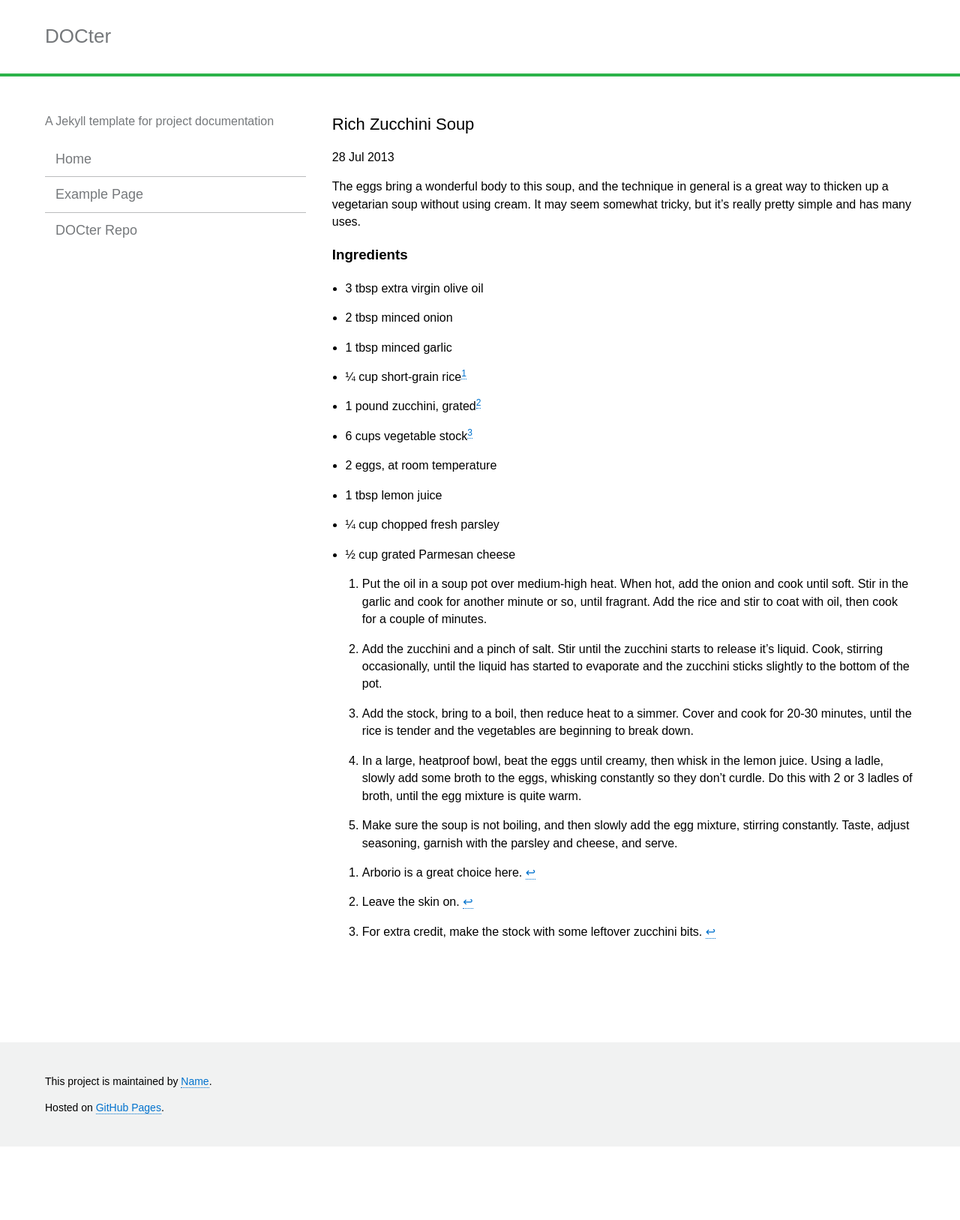
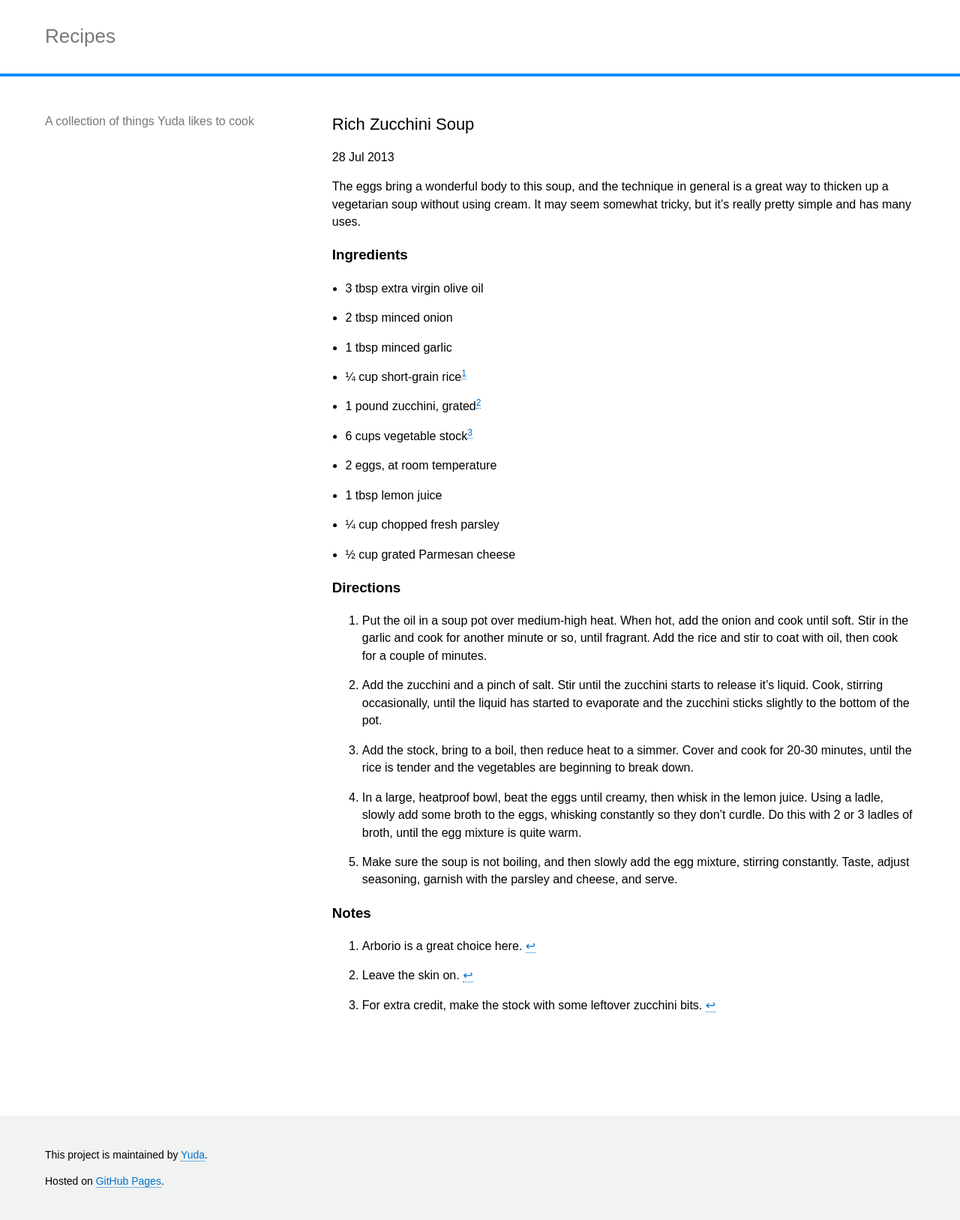
Before and after one commit to jpyuda/recipes, a Jekyll site: the page built from _posts/2013-07-28-rich-zucchini-soup.md, in a window 1280 px wide. Shown: the whole page at 75% size. Built offline with Jekyll 4.4.1, drawn with Linux system fonts in a browser that asks for light colours; Markdown is read by kramdown in place of the engine named in the settings; before the commit the page ends 1529 px from its top, so only the background shows below that.

Commit message:
site tweaks and new recipes

```diff
--- a/_config.yml
+++ b/_config.yml
@@ -1,24 +1,24 @@
 # Base configuration
 permalink: /:title
 exclude: [".rvmrc", ".rbenv-version", "README.md", "Rakefile", "changelog.md"]
-markdown: redcarpet
+markdown: kramdown
 pygments: true
 
 # Title
-name: DOCter
-subtitle: A Jekyll template for project documentation
+name: Recipes
+subtitle: A collection of things Yuda likes to cook
 
 # When using this template with a project page set the baseurl to '/project-name'
 # For user/organization pages set this to an empty string
 # When working locally use jekyll serve --baseurl '' so that you can view everything at localhost:4000
 # See http://jekyllrb.com/docs/github-pages/ for more info
 #baseurl: ''
-baseurl: '/DOCter'
+baseurl: '/recipes'
 
 # Author/Organization info to be displayed in the templates
 author:
-  name: Name
-  url: http://localhost:4000
+  name: Yuda
+  url: http://yuda.org/
 
 # Point the logo URL at a file in your repo or hosted elsewhere by your organization
 logourl:
@@ -26,23 +26,23 @@ logoalt:
 
 # Navigation
 # List links that should appear in the site sidebar here
-navigation:
-- text: Home
-  url: index.html
-  internal: true
-- text: Example Page
-  url: example_page.html
-  internal: true
-- text: DOCter Repo
-  url: https://github.com/cfpb/DOCter
-  internal: false
+#navigation:
+#- text: Home
+#  url: index.html
+#  internal: true
+#- text: Example Page
+#  url: example_page.html
+#  internal: true
+#- text: DOCter Repo
+#  url: https://github.com/cfpb/DOCter
+#  internal: false
 
 # Repo list
 # List repos that you would like to appear on the homepage here
-repos:
-- name: DOCter
-  description: Jekyll template for docs
-  url: https://github.com/cfpb/DOCter
+#repos:
+#- name: DOCter
+#  description: Jekyll template for docs
+#  url: https://github.com/cfpb/DOCter
 
 # Style Variables
-brand_color: "#2cb34a"
+brand_color: "#18f"
--- a/_posts/2013-07-28-rich-zucchini-soup.md
+++ b/_posts/2013-07-28-rich-zucchini-soup.md
@@ -4,7 +4,9 @@ title: Rich Zucchini Soup
 adapted-from: How to Cook Everything by Mark Bittman
 adapted-url: http://www.amazon.com/gp/product/0764524836/ref=as_li_qf_sp_asin_il_tl?ie=UTF8&camp=1789&creative=9325&creativeASIN=0764524836&linkCode=as2&tag=yudaorg-20
 ---
-The eggs bring a wonderful body to this soup, and the technique in general is a great way to thicken up a vegetarian soup without using cream. It may seem somewhat tricky, but it's really pretty simple and has many uses.
+The eggs bring a wonderful body to this soup, and the technique in general is a great way
+to thicken up a vegetarian soup without using cream. It may seem somewhat tricky, but it’s
+really pretty simple and has many uses.
 
 ### Ingredients
 
@@ -19,16 +21,30 @@ The eggs bring a wonderful body to this soup, and the technique in general is a
 * ¼ cup chopped fresh parsley
 * ½ cup grated Parmesan cheese
 
-1. Put the oil in a soup pot over medium-high heat. When hot, add the onion and cook until soft. Stir in the garlic and cook for another minute or so, until fragrant. Add the rice and stir to coat with oil, then cook for a couple of minutes.
+### Directions
 
-2. Add the zucchini and a pinch of salt. Stir until the zucchini starts to release it's liquid. Cook, stirring occasionally, until the liquid has started to evaporate and the zucchini sticks slightly to the bottom of the pot.
+1. Put the oil in a soup pot over medium-high heat. When hot, add the onion and cook until
+soft. Stir in the garlic and cook for another minute or so, until fragrant. Add the rice
+and stir to coat with oil, then cook for a couple of minutes.
 
-3. Add the stock, bring to a boil, then reduce heat to a simmer. Cover and cook for 20-30 minutes, until the rice is tender and the vegetables are beginning to break down.
+2. Add the zucchini and a pinch of salt. Stir until the zucchini starts to release it's
+liquid. Cook, stirring occasionally, until the liquid has started to evaporate and the
+zucchini sticks slightly to the bottom of the pot.
 
-4. In a large, heatproof bowl, beat the eggs until creamy, then whisk in the lemon juice. Using a ladle, slowly add some broth to the eggs, whisking constantly so they don't curdle. Do this with 2 or 3 ladles of broth, until the egg mixture is quite warm.
+3. Add the stock, bring to a boil, then reduce heat to a simmer. Cover and cook for 20-30
+minutes, until the rice is tender and the vegetables are beginning to break down.
 
-5. Make sure the soup is not boiling, and then slowly add the egg mixture, stirring constantly. Taste, adjust seasoning, garnish with the parsley and cheese, and serve.
+4. In a large, heatproof bowl, beat the eggs until creamy, then whisk in the lemon juice.
+Using a ladle, slowly add some broth to the eggs, whisking constantly so they don't
+curdle. Do this with 2 or 3 ladles of broth, until the egg mixture is quite warm.
+
+5. Make sure the soup is not boiling, and then slowly add the egg mixture, stirring
+constantly. Taste, adjust seasoning, garnish with the parsley and cheese, and serve.
+
+### Notes
 
 [^1]: Arborio is a great choice here.
+
 [^2]: Leave the skin on.
+
 [^3]: For extra credit, make the stock with some leftover zucchini bits.
--- a/index.html
+++ b/index.html
@@ -1,6 +1,6 @@
 ---
 layout: default
-title: DOCter
+title: Recipes
 ---
 
 {% capture index %}{% include index.md %}{% endcapture %}
@@ -26,7 +26,7 @@ title: DOCter
 {% endif %}
 
 <div id="home">
-  <h2>Posts</h2>
+  <h2>Recipes</h2>
   <ul class="posts">
     {% for post in site.posts %}
       <li>
```
Also changed, not shown: CONTRIBUTING.md (+1 -1 lines), TERMS.md (+1 -3 lines), _includes/index.md (+2 -3 lines), _posts/2013-07-07-brunswick-stew.md (+20 -6 lines), _posts/2014-05-06-honey-mustard-chicken.md (added, +40 -0 lines), _posts/2014-05-06-parsley-buttered-potatoes.md (added, +29 -0 lines), _posts/2014-05-06-roast-brussels-sprouts.md (added, +29 -0 lines), example_page.md (deleted, +0 -8 lines).
